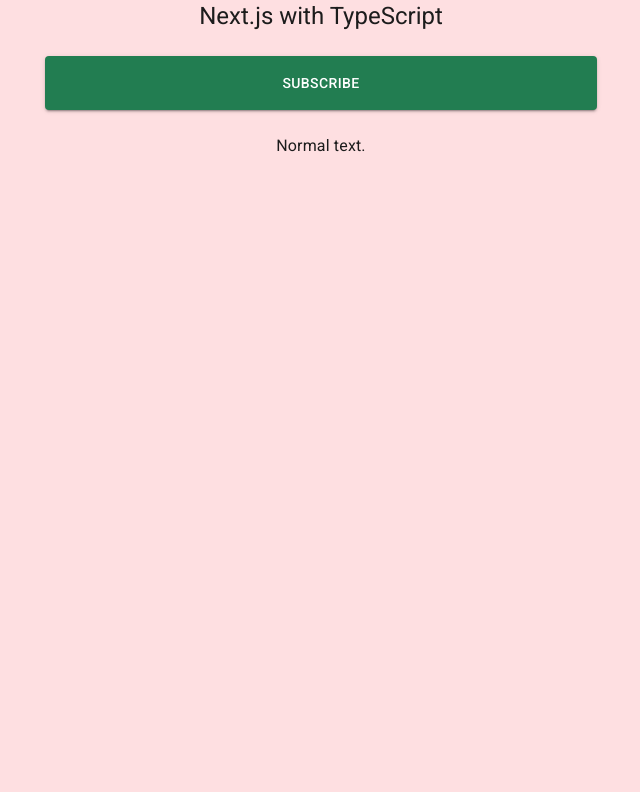
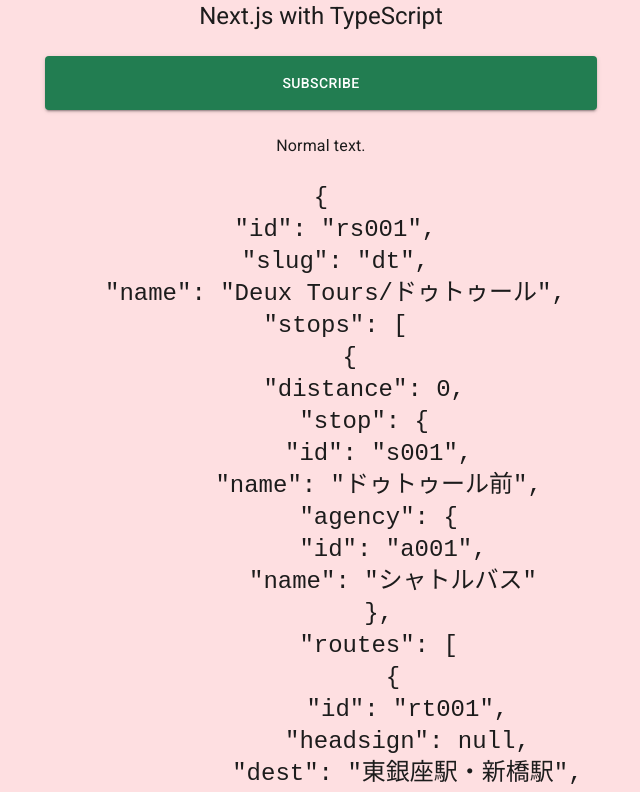
Before and after one commit to noriaki/anytt, a Next.js app: page / in a window 1280 px wide. Shown: the top 792 px of the page, without its empty margins (319-959 px from the left). Built offline with nearby package versions, Linux system fonts and the light colour scheme.

Commit message:
add example that importing data

```diff
--- a/src/components/Hero.tsx
+++ b/src/components/Hero.tsx
@@ -4,10 +4,16 @@
 import Typography from '@material-ui/core/Typography';
 import Button from '@material-ui/core/Button';
 
+// data
+import { Residence } from '~/data/types';
+import data from '~/data/fixtures/dt.json';
+
 // styles
 import styles from './Hero.module.css';
 
-const Hero: React.FC = () => (
+const Hero: React.FC = () => {
+  const d: Residence = data;
+  return (
     <Typography variant="h5" component="h1" color="primary" align="center">
       Next.js with TypeScript
       <Button
@@ -20,7 +26,9 @@
         Subscribe
       </Button>
       <Typography>Normal text.</Typography>
+      <pre>{JSON.stringify(d, null, 2)}</pre>
     </Typography>
   );
+};
 
 export default Hero;
```
Lines whose indentation alone changed are shown as unchanged.
